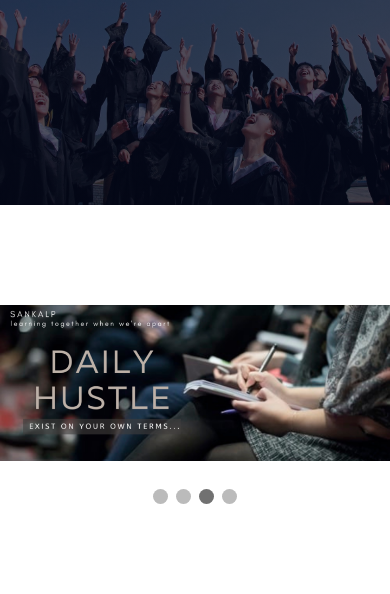
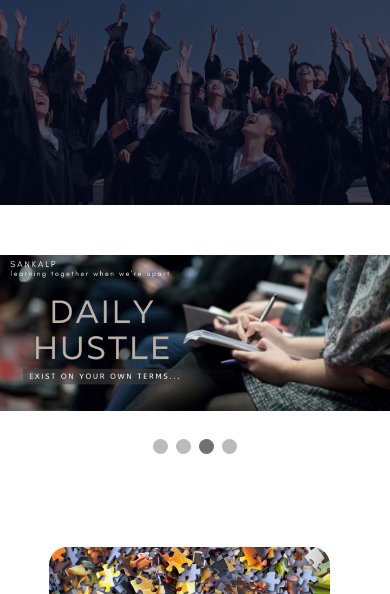
Before and after one commit to pranita736/team-sankalp, a plain HTML site: page events.html in a window 390 px wide. Shown: the part 217-811 px from the top of the page. Drawn offline with Linux system fonts and the light colour scheme.

Commit message:
Update events.html

```diff
--- a/events.html
+++ b/events.html
@@ -56,8 +56,9 @@
             padding-top: 100px;
         }
         @media(max-width: 700px){
-            .image_carosel{
+            .image_carousel {
                 padding-top: 50px;
+            }
         }
         @-webkit-keyframes fade {
             from {
```
